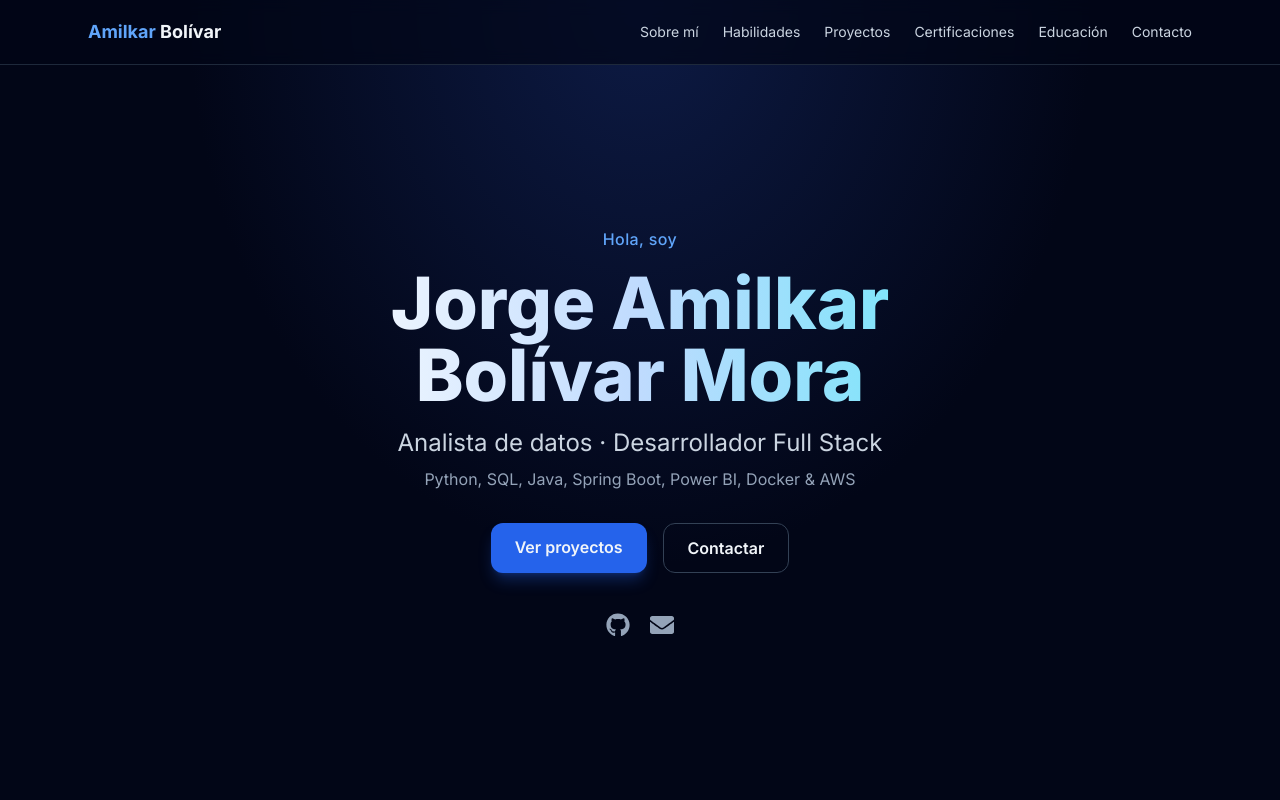
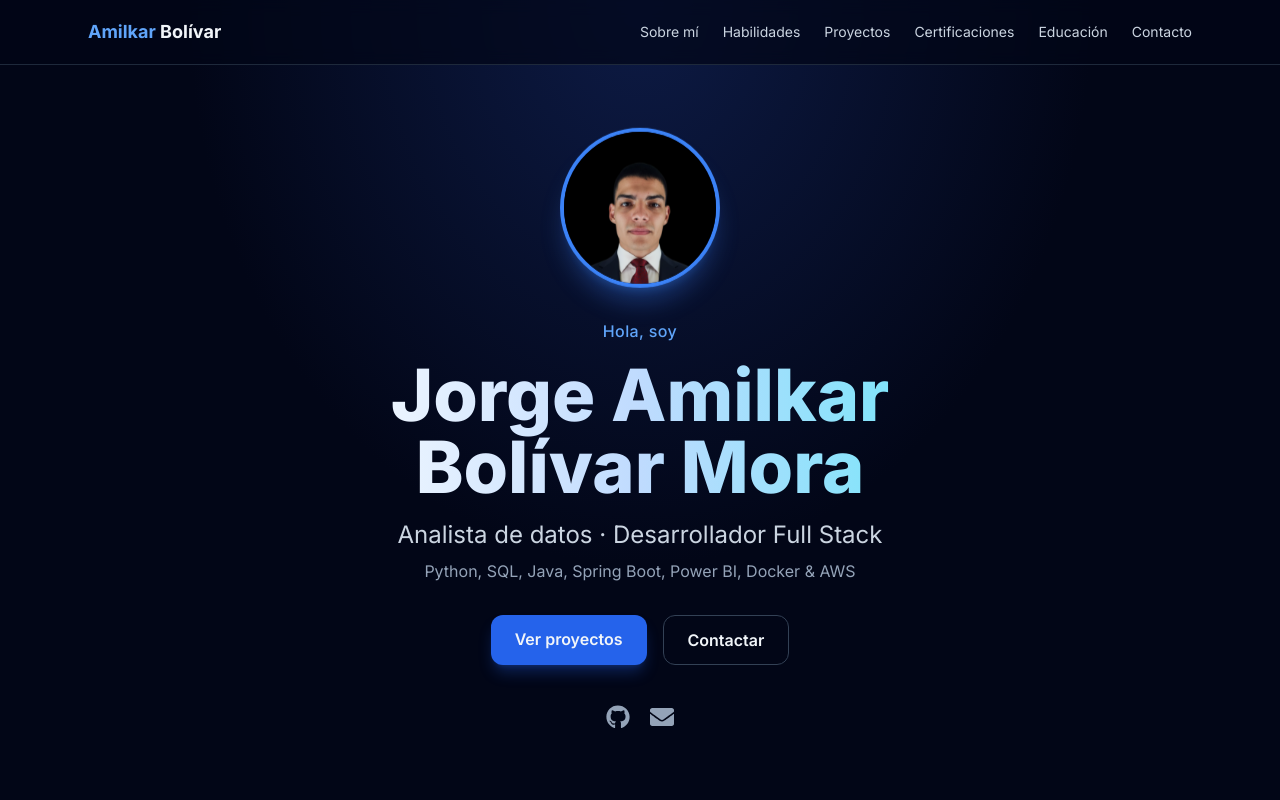
Before and after one commit to amilkarbolivar/portafolio, a React (Vite) app: page / in a window 1280 px wide. Shown: the top 800 px of the page. Built offline with nearby package versions, Linux system fonts and the light colour scheme.

Commit message:
feat: add profile image to hero

```diff
--- a/src/App.jsx
+++ b/src/App.jsx
@@ -171,6 +171,11 @@ export default function App() {
       <section id="home" className="min-h-screen flex items-center justify-center relative overflow-hidden pt-16">
         <div className="absolute inset-0 bg-[radial-gradient(ellipse_at_top,_var(--tw-gradient-stops))] from-blue-900/40 via-slate-950 to-slate-950" />
         <div className="relative z-10 text-center px-6 max-w-3xl animate-fade-up">
+          <img
+            src="/profile.png"
+            alt="Jorge Amilkar Bolívar Mora"
+            className="w-32 h-32 md:w-40 md:h-40 rounded-full mx-auto mb-6 object-cover border-4 border-blue-500 shadow-xl shadow-blue-500/30 animate-float"
+          />
           <p className="text-blue-400 font-medium mb-4 tracking-wide">Hola, soy</p>
           <h1 className="text-5xl md:text-7xl font-extrabold mb-4 bg-gradient-to-r from-white via-blue-200 to-cyan-300 bg-clip-text text-transparent">
             Jorge Amilkar Bolívar Mora
```
Also changed, not shown: public/profile.png (added), 1 other file (tests, documents, lock files or other folders).
